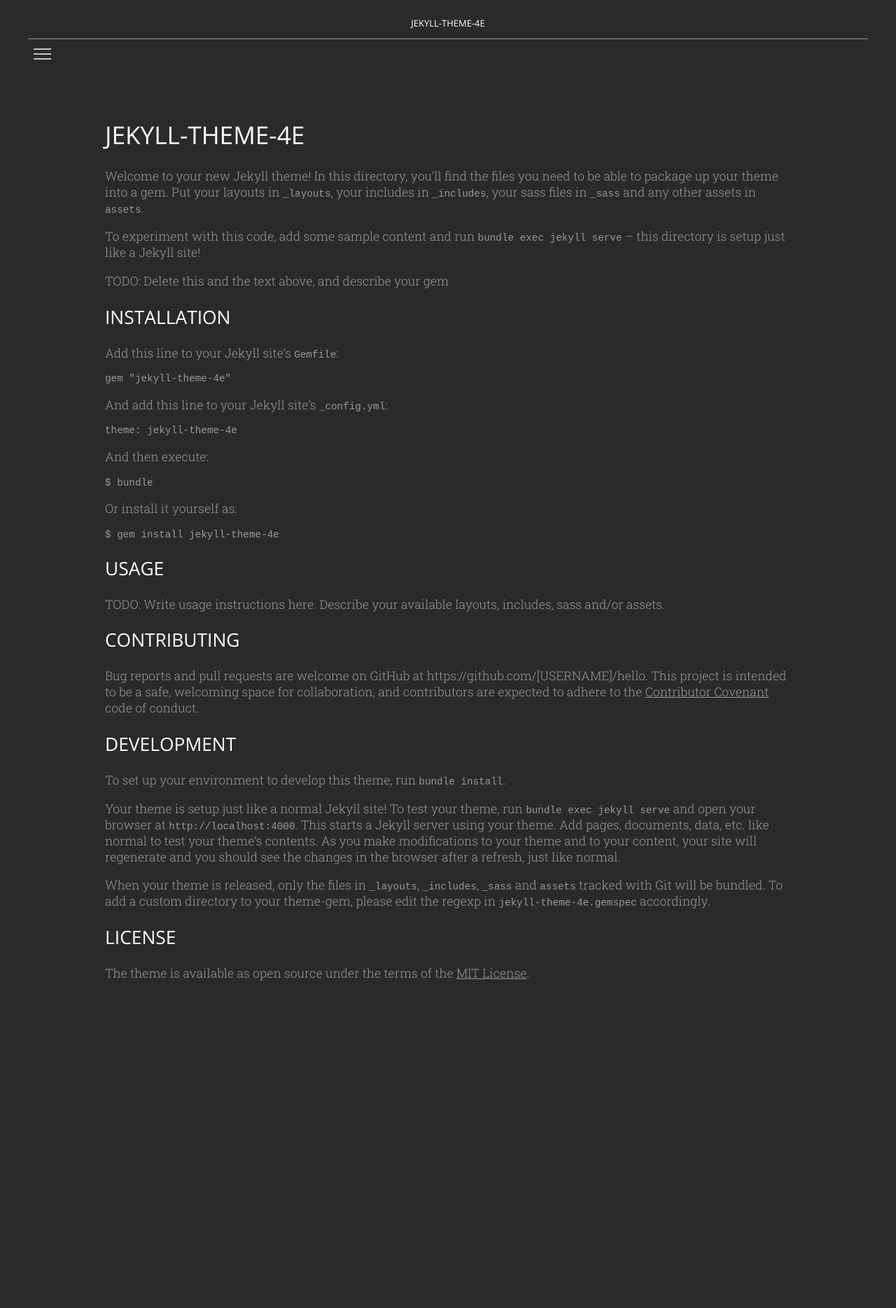
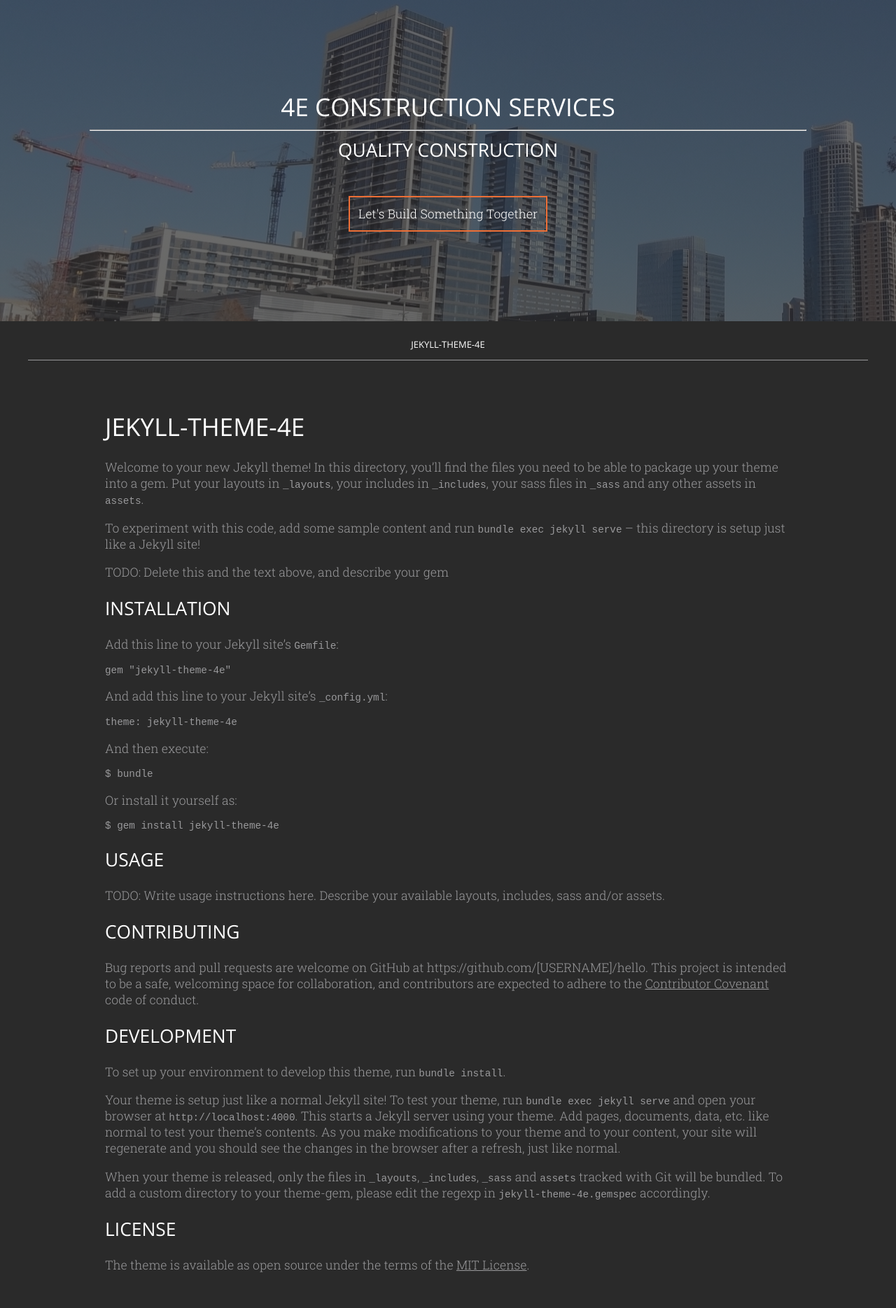
Before and after one commit to thegoobs/4Etheme, a Jekyll site: the page built from README.md, in a window 1280 px wide. Shown: the whole page at 70% size. Built offline with Jekyll 4.4.1, drawn with Linux system fonts in a browser that asks for light colours; our own code applies the rules of GitHub Pages for plain Markdown files; before the commit the page ends 1452 px from its top, so only the background shows below that.

Commit message:
Hero section, dark styling

```diff
--- a/_config.yml
+++ b/_config.yml
@@ -1,48 +1,51 @@
-# Welcome to Jekyll!
-#
-# This config file is meant for settings that affect your whole blog, values
-# which you are expected to set up once and rarely edit after that. If you find
-# yourself editing this file very often, consider using Jekyll's data files
-# feature for the data you need to update frequently.
-#
-# For technical reasons, this file is *NOT* reloaded automatically when you use
-# 'bundle exec jekyll serve'. If you change this file, please restart the server process.
-
-# Site settings
-# These are used to personalize your new site. If you look in the HTML files,
-# you will see them accessed via {{ site.title }}, {{ site.email }}, and so on.
-# You can create any custom variable you would like, and they will be accessible
-# in the templates via {{ site.myvariable }}.
-title: Your awesome title
-Email: your-email@example.com
-Address: |-
+---
+title: 4E Construction Services
+timezone: America/Chicago
+collections:
+  employees:
+    title: Employees
+    output: false
+  posts:
+    title: Posts
+    output: false
+  projects:
+    title: Projects
+    output: false
+  services:
+    title: Services
+    output: false
+  uploads:
+    title: Uploads
+    output: true
+defaults:
+- scope:
+    path: ''
+    type: posts
+  values:
+    layout: post
+    permalink: "/posts/:title/"
+- scope:
+    path: ''
+    type: pages
+  values:
+    layout: page
+subtitle: Quality Construction
+call_to_action: Let's Build Something Together
+hero_image: "assets/austin.jpeg"
+description: |-
+  4E Construction Services, LLC offers a full range of construction services providing General Contracting, construction management, and design-build services to a broad spectrum of Clients in both public and private sectors throughout Central Texas. Our emphasis is General Contracting in site work and subdivision development. Our services include excavation, paving, concrete structures, storm drainage, water, wastewater, electrical, and telecommunications improvements. \
+  \
+  We conduct our business in a manner that has earned us the respect and goodwill of Clients, subcontractors, and inspectors. We maintain our excellent industry reputation by doing competent work, completing projects on time, and dealing fairly and honestly with all parties involved in a Project. \
+  \
+  We value providing superior quality at a competitive price while maintaining a safe and supportive environment for our Employees. Our team consists of highly qualified specialists in the fields of estimating, project management, excavation, and utility construction, who are committed to delivering projects that meet or exceed regulatory Codes and specifications - on time and on budget. \
+  \
+  Our Firm has completed various private and public sector Projects, including commercial site development, subdivision infrastructure, water and wastewater systems, utility replacements and upgrades, and marina construction.
+email: 4eservices@4econstructionservices.com
+phone: |-
+  Tel.: 512-312-5040
+  Fax: 512-312-5399
+address: |-
   3601 Kyle Crossing, Suite A
   Kyle, Texas 78640
-Phone: (512) 312-5040
-Description: >- # this means to ignore newlines until "baseurl:"
-  Cuatro Consultants, Ltd. is a civil engineering/consulting Firm offering a full range of design, permitting, and land development services throughout the Austin metropolitan and Central Texas area.  We serve a diverse Clientele ranging from individuals and small local companies to large national corporations.  We assist our Clients through all phases of their Projects, starting with concept development and ending with construction completion.
-baseurl: "" # the subpath of your site, e.g. /blog
-url: "" # the base hostname & protocol for your site, e.g. http://example.com
-twitter_username: jekyllrb
-github_username:  jekyll
-
-# Build settings
+permalink: pretty
 markdown: kramdown
-logo: assets/images/logo.png
-hero:
-  - assets/images/hero/hero1.png
-  - assets/images/hero/hero2.png
-  - assets/images/hero/hero3.png
-  - assets/images/hero/hero4.png
-
-# Exclude from processing.
-# The following items will not be processed, by default. Create a custom list
-# to override the default setting.
-# exclude:
-#   - Gemfile
-#   - Gemfile.lock
-#   - node_modules
-#   - vendor/bundle/
-#   - vendor/cache/
-#   - vendor/gems/
-#   - vendor/ruby/
--- /dev/null
+++ b/_includes/footer.html
@@ -0,0 +1,3 @@
+<footer>
+
+</footer>
--- a/_includes/head.html
+++ b/_includes/head.html
@@ -3,7 +3,7 @@
 	<meta http-equiv="X-UA-Compatible" content="IE=edge">
 	<meta name="viewport" content="width=device-width, initial-scale=1">
 	<link rel="stylesheet" href="{{ "/assets/main.css" | relative_url }}">
-	<script src="https://code.jquery.com/jquery-3.3.1.slim.min.js" integrity="sha256-3edrmyuQ0w65f8gfBsqowzjJe2iM6n0nKciPUp8y+7E=" crossorigin="anonymous"></script>
+	<script src="https://code.jquery.com/jquery-3.3.1.min.js" integrity="sha256-FgpCb/KJQlLNfOu91ta32o/NMZxltwRo8QtmkMRdAu8=" crossorigin="anonymous"></script>
 	<!-- Liquid variables -->
 	{% assign post_size = site.posts | size %}
 </head>
--- /dev/null
+++ b/_includes/hero.html
@@ -0,0 +1,18 @@
+<header {% if site.hero_image %} image="{{site.hero_image | relative_url}}" {% endif %}>
+	{% if site.logo %}
+		<img src="{{site.logo | relative_url}}" />
+	{% else %}
+		<h1>{{site.title}}</h1>
+	{% endif %}
+
+	{% if site.subtitle %}
+		<hr/>
+		<h2>{{site.subtitle}}</h2>
+	{% endif %}
+
+	{% if site.call_to_action %}
+		<a id="contact_button" href="{{ 'contact' | relative_url}}">
+			{{site.call_to_action}}
+		</a>
+	{% endif %}
+</header>
--- a/_includes/navbar.html
+++ b/_includes/navbar.html
@@ -1,4 +1,7 @@
 <nav role="navigation">
+	<div class="navbar-burger">
+		<hr/><hr/><hr/>
+	</div>
 	<ul>
 		{%- for page in site.pages -%}
 			{% if page.title %}
@@ -10,8 +13,4 @@
 			{% endif %}
 		{%- endfor -%}
 	</ul>
-
-	<div class="navbar-burger">
-		<hr/><hr/><hr/>
-	</div>
 </nav>
--- /dev/null
+++ b/_includes/scripts.html
@@ -0,0 +1,2 @@
+<script src="{{"assets/js/navbar.js" | relative_url}}"></script>
+<script src="{{"assets/js/hero.js" | relative_url}}"></script>
--- a/_layouts/default.html
+++ b/_layouts/default.html
@@ -1,6 +1,10 @@
 {% include head.html %}
 
+{% include hero.html %}
 {% include navbar.html %}
 <div class="container">
 	{{ content }}
 </div>
+
+{% include footer.html %}
+{% include scripts.html %}
--- /dev/null
+++ b/_sass/includes/hero.scss
@@ -0,0 +1,35 @@
+header {
+	background: linear-gradient(rgba(42,42,42,.7),rgba(42,42,42,.7)), url("");
+	// background-size: cover;
+	background-repeat: no-repeat;
+	text-align: center;
+
+	@media screen and (min-width: $screen_medium) {
+		padding: 128px;
+	}
+
+	@media screen and (max-width: $screen_medium) {
+		padding: 48px;
+	}
+}
+
+header h1, header h2 {
+	margin: 0;
+}
+
+#contact_button {
+	padding: 12px;
+	display: inline-block;
+	margin: auto;
+	margin-top: 48px;
+
+	background: rgba(0,0,0,0);
+	border: 2px solid $color_2;
+	color: white;
+	text-decoration: none;
+	transition: background 0.2s ease-out;
+
+	&:hover {
+		background: $color_2;
+	}
+}
--- a/_sass/includes/navbar.scss
+++ b/_sass/includes/navbar.scss
@@ -5,14 +5,20 @@ nav {
 nav ul {
 	margin: 0;
 	padding: 0 0 12px 0;
-	display: flex;
-	justify-content: space-around;
-	align-items: center;
+	text-align: center;
 	border-bottom: 0.5px solid $color_font_body;
+	overflow: auto;
+
+	@media screen and (min-width: $screen_medium) {
+		display: flex;
+		justify-content: space-around;
+		align-items: center;
+	}
 }
 
 nav ul li {
 	list-style-type: none;
+	clear: both;
 }
 
 nav ul li a {
@@ -21,9 +27,13 @@ nav ul li a {
 	font-family: $font_title;
 	font-size: 13px;
 	text-transform: uppercase;
+	transition: all 0.1s ease-out;
 }
 
 .navbar-burger {
+	display: none;
+	right: 12px;
+	position: absolute;
 	width: 25px;
 	padding: 8px;
 
@@ -31,3 +41,17 @@ nav ul li a {
 		margin: 5px 0;
 	}
 }
+
+
+
+@media screen and (max-width: $screen_medium) {
+	nav ul {
+		height: 0;
+		display: none;
+	}
+
+	.navbar-burger {
+		display: block;
+		cursor: pointer;
+	}
+}
--- a/_sass/jekyll-theme-4e.scss
+++ b/_sass/jekyll-theme-4e.scss
@@ -5,3 +5,4 @@
 
 // INCLUDES
 @import "includes/navbar";
+@import "includes/hero";
--- /dev/null
+++ b/assets/js/hero.js
@@ -0,0 +1,12 @@
+$(document).ready(function() {
+	if ($("header").attr("image")) {
+		let url = $("header").attr("image");
+		$("header").css({
+			background: "linear-gradient(rgba(42,42,42,.7),rgba(42,42,42,.7)), url(" + url + ")"
+		});
+	}
+
+	else {
+		console.log("WARNING: If you want a hero image on this jekyll site, add metadata 'site.hero_image' with an image URL.");
+	}
+})
--- /dev/null
+++ b/assets/js/navbar.js
@@ -0,0 +1,20 @@
+var i = 0;
+$(".navbar-burger").click(function() {
+	$("nav ul").css("display", "block");
+	$("nav ul").animate({
+		height: (++i % 2) ? "125px" : "0px"
+	}, function() {
+		if (!(i % 2)) {
+			$(this).css("display", "none");
+		}
+	});
+});
+
+$(window).resize(function() {
+	if ($(window).width() >= 768) {
+		$("nav ul").removeAttr("style");
+	}
+	else {
+		i = 0;
+	}
+})
```
Also changed, not shown: assets/austin.jpeg (added), assets/hero_mobile.jpeg (added).
